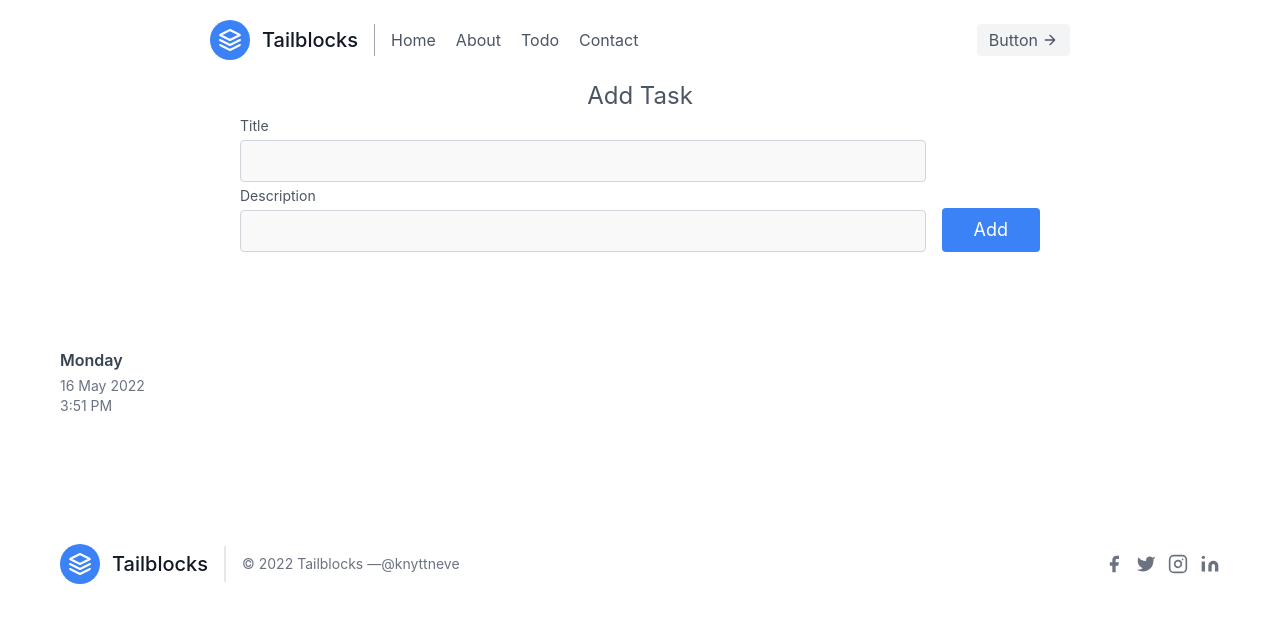
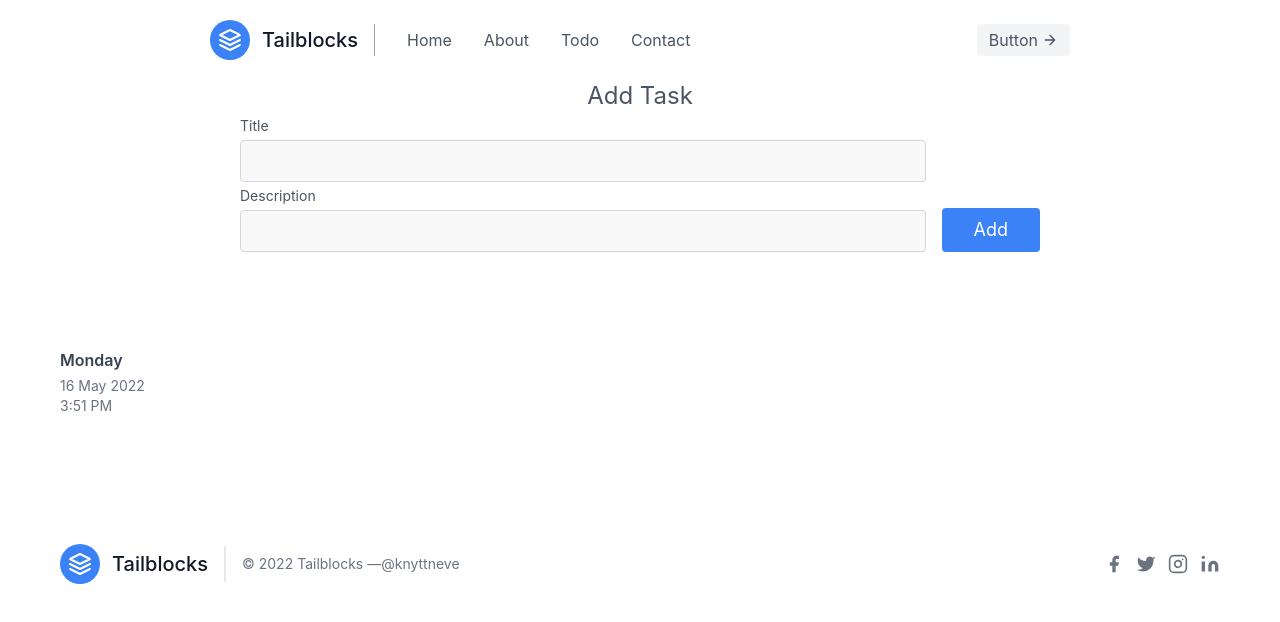
Before and after one commit to Hitansh-Thakur/NextJs, a Next.js app: page /todo in a window 1280 px wide. Shown: the top 622 px of the page. Built offline with nearby package versions, Linux system fonts and the light colour scheme.

Commit message:
style adjustments

```diff
--- a/components/Navbar.jsx
+++ b/components/Navbar.jsx
@@ -23,12 +23,12 @@ const Navbar = () => {
           <span className="ml-3 text-xl">Tailblocks</span>
         </a>
         <nav className="md:mr-auto md:ml-4 md:py-1 md:pl-4 md:border-l md:border-gray-400	flex flex-wrap items-center text-base justify-center">
-          <li className="list-none mr-5">
+          <li className="list-none mx-4">
               <Link className="mr-5 hover:text-gray-900 cursor-pointer" href="/">Home</Link>
           </li>
-          <li className="list-none mr-5"><Link className="mr-5 hover:text-gray-900 cursor-pointer" href="/about">About</Link></li>
-          <li className="list-none mr-5"><Link className="mr-5 hover:text-gray-900 cursor-pointer" href="/todo">Todo</Link></li>
-          <li className="list-none mr-5"><Link className="mr-5 hover:text-gray-900 cursor-pointer" href="/contact">Contact</Link></li>
+          <li className="list-none mx-4"><Link className="mr-5 hover:text-gray-900 cursor-pointer" href="/about">About</Link></li>
+          <li className="list-none mx-4"><Link className="mr-5 hover:text-gray-900 cursor-pointer" href="/todo">Todo</Link></li>
+          <li className="list-none mx-4"><Link className="mr-5 hover:text-gray-900 cursor-pointer" href="/contact">Contact</Link></li>
         </nav>
         <button className="inline-flex items-center bg-gray-100 border-0 py-1 px-3 focus:outline-none hover:bg-gray-200 rounded text-base mt-4 md:mt-0">
           Button
```
